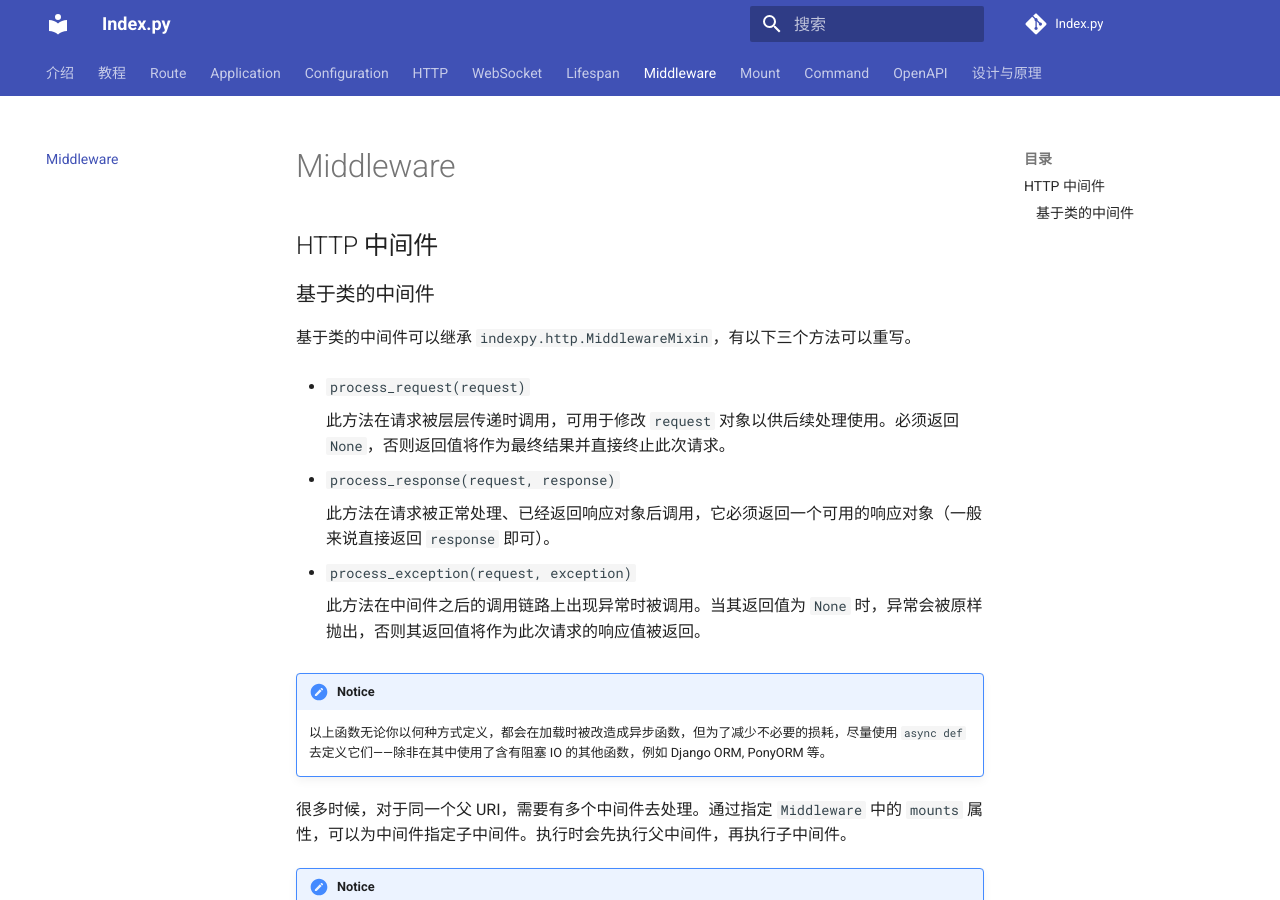
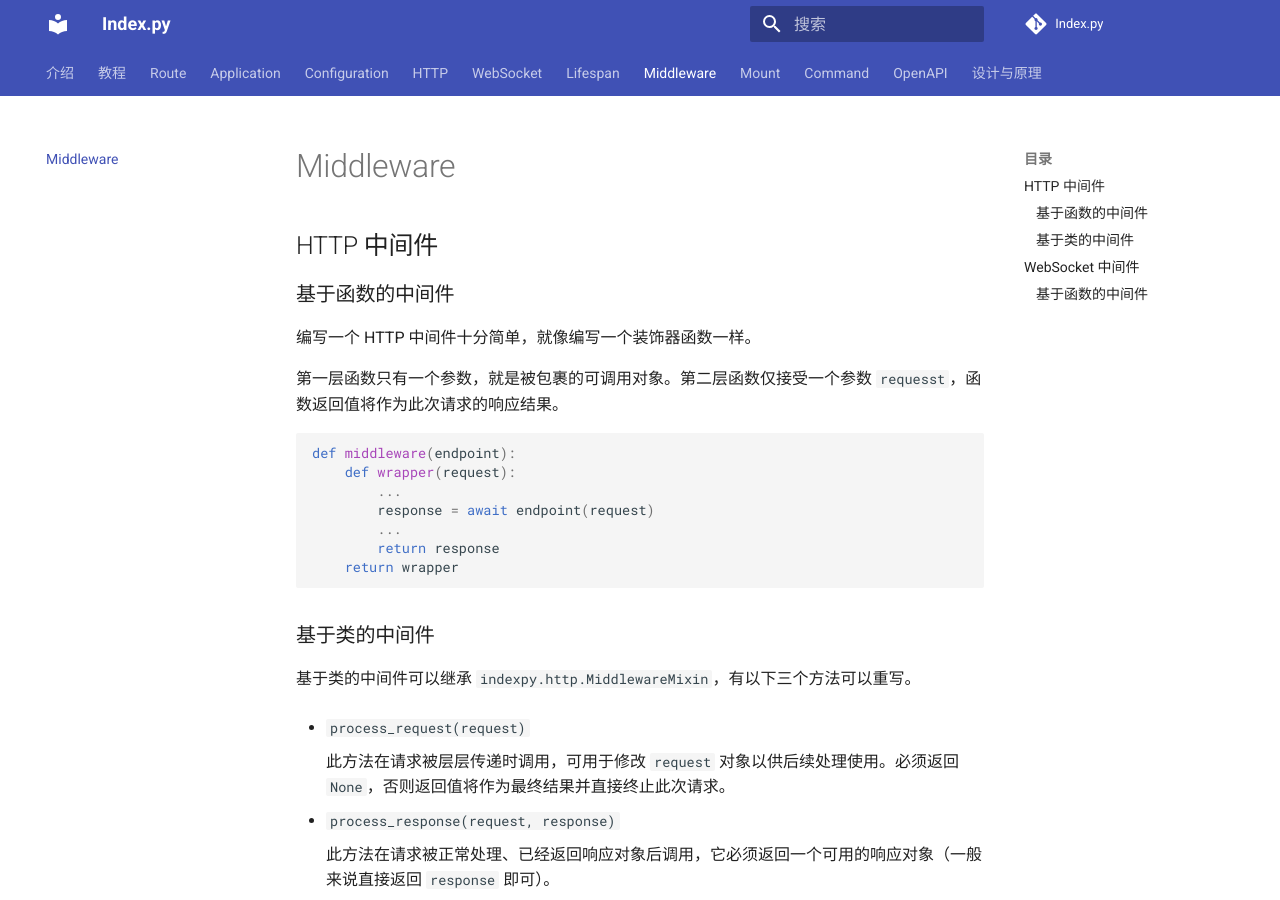
Before and after one commit to abersheeran/kui, an MkDocs documentation site: the page built from docs/middleware.md, in a window 1280 px wide and 900 px high. Built offline with MkDocs 1.6.1 and Material for MkDocs 9.7.7, drawn with Linux system fonts in a browser that asks for light colours; comment, search, counter and statistics services are not loaded; some of the changed text lies outside the part shown.

Commit message:
Update docs

````diff
--- a/docs/middleware.md
+++ b/docs/middleware.md
@@ -1,4 +1,20 @@
 ## HTTP 中间件
+
+### 基于函数的中间件
+
+编写一个 HTTP 中间件十分简单，就像编写一个装饰器函数一样。
+
+第一层函数只有一个参数，就是被包裹的可调用对象。第二层函数仅接受一个参数 `requesst`，函数返回值将作为此次请求的响应结果。
+
+```python
+def middleware(endpoint):
+    def wrapper(request):
+        ...
+        response = await endpoint(request)
+        ...
+        return response
+    return wrapper
+```
 
 ### 基于类的中间件
 
@@ -47,3 +63,18 @@
         print("example base middleware response")
         return response
 ```
+
+## WebSocket 中间件
+
+### 基于函数的中间件
+
+编写一个 WebSocket 中间件与编写一个 HTTP 中间件很相似，不同的是 `websocket` 对应的 `endpoint` 对象不会有返回值。中间件的第二层函数也不需要返回结果，任何返回结果都是无效的。
+
+```python
+def middleware(endpoint):
+    def wrapper(request):
+        ...
+        await endpoint(request)
+        ...
+    return wrapper
+```
````
